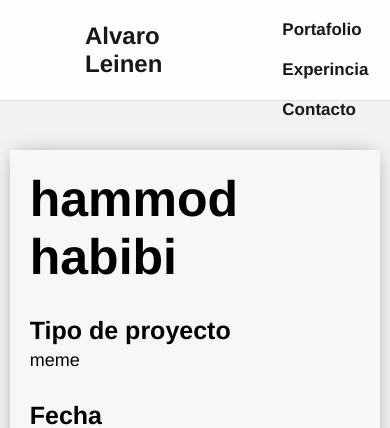
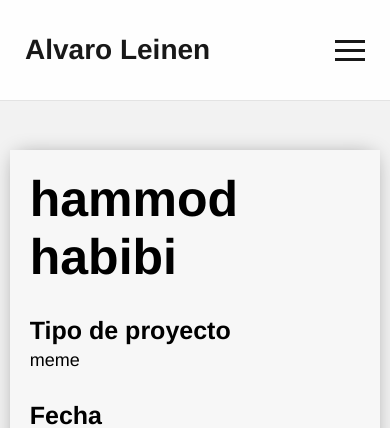
Before and after one commit to PabloJT1006/TFG-Django-Python-, a Django app: page /gallery/1 in a window 390 px wide. Shown: the top 428 px of the page. Run offline with Django 4.2, Linux system fonts and the light colour scheme; data comes from the database, SQL or seed files in the repository; some libraries are stand-ins or nearby versions.

Commit message:
header responsive listo

```diff
--- a/LeinenProject/app/static/css/styles.css
+++ b/LeinenProject/app/static/css/styles.css
@@ -1,7 +1,6 @@
 /* line 1, ../../templates/sass/generic/_header.scss */
 header {
   width: 100%;
-  margin: 0 auto;
   height: 100px;
   display: flex;
   justify-content: space-between;
@@ -15,51 +14,51 @@ header {
   border-bottom: 1px solid #e1e1e1;
   opacity: .9;
 }
-/* line 19, ../../templates/sass/generic/_header.scss */
-header .title_wrapper a {
-  text-decoration: none;
-  color: black;
+/* line 17, ../../templates/sass/generic/_header.scss */
+header .hamburguer {
+  display: none;
 }
-/* line 27, ../../templates/sass/generic/_header.scss */
-header nav {
-  height: fit-content;
-  padding-right: 65px;
-  font-size: 15px;
-}
-/* line 32, ../../templates/sass/generic/_header.scss */
+/* line 24, ../../templates/sass/generic/_header.scss */
 header nav ul {
+  display: flex;
   list-style: none;
   text-decoration: none;
 }
-/* line 36, ../../templates/sass/generic/_header.scss */
+/* line 29, ../../templates/sass/generic/_header.scss */
 header nav ul li {
   line-height: 40px;
-  float: left;
   transition: all .4s;
 }
-/* line 41, ../../templates/sass/generic/_header.scss */
-header nav ul li:hover {
-  border-bottom: 1px solid red;
-}
-/* line 45, ../../templates/sass/generic/_header.scss */
-header nav ul li:hover a {
-  box-shadow: 10px black;
-  font-size: 20px;
-}
-/* line 53, ../../templates/sass/generic/_header.scss */
+/* line 34, ../../templates/sass/generic/_header.scss */
 header nav ul li a {
-  padding: 0px 35px;
+  display: block;
+  padding: 0px 25px;
   color: black;
   font-weight: bold;
   font-size: 17px;
   transition: all .4s;
 }
-/* line 66, ../../templates/sass/generic/_header.scss */
+/* line 43, ../../templates/sass/generic/_header.scss */
+header nav ul li:hover {
+  border-bottom: 1px solid red;
+}
+/* line 47, ../../templates/sass/generic/_header.scss */
+header nav ul li:hover a {
+  box-shadow: 10px black;
+  font-size: 20px;
+}
+/* line 61, ../../templates/sass/generic/_header.scss */
 header .title_wrapper {
-  padding: 0px 85px;
-  /*logo title*/
+  margin-left: 25px;
 }
-/* line 71, ../../templates/sass/generic/_header.scss */
+/* line 63, ../../templates/sass/generic/_header.scss */
+header .title_wrapper a {
+  text-decoration: none;
+  color: black;
+  font-size: 28px;
+  font-weight: bold;
+}
+/* line 69, ../../templates/sass/generic/_header.scss */
 header .title_wrapper h1 {
   display: block;
   letter-spacing: 2px;
@@ -68,6 +67,57 @@ header .title_wrapper h1 {
   font-weight: 500;
 }
 
+@media only screen and (max-width: 900px) {
+  /* line 87, ../../templates/sass/generic/_header.scss */
+  .hamburguer {
+    display: block !important;
+    cursor: pointer;
+    margin-right: 25px;
+  }
+
+  /* line 93, ../../templates/sass/generic/_header.scss */
+  .hamburguer .line {
+    width: 30px;
+    height: 3px;
+    background-color: black;
+    margin: 6px 0;
+  }
+
+  /* line 100, ../../templates/sass/generic/_header.scss */
+  nav {
+    height: 0px;
+    position: absolute;
+    top: 80px;
+    left: 0;
+    right: 0;
+    width: 100vw;
+    background-color: white;
+    transition: all .5s;
+    overflow: hidden;
+  }
+  /* line 111, ../../templates/sass/generic/_header.scss */
+  nav ul {
+    display: block !important;
+    width: fit-content;
+    margin: 88px auto 0 auto;
+    text-align: center;
+    transition: all .5s;
+    opacity: 0;
+  }
+  /* line 120, ../../templates/sass/generic/_header.scss */
+  nav ul li a {
+    margin-bottom: 12px;
+  }
+
+  /* line 129, ../../templates/sass/generic/_header.scss */
+  nav.active {
+    height: 450px;
+  }
+  /* line 132, ../../templates/sass/generic/_header.scss */
+  nav.active ul {
+    opacity: 1;
+  }
+}
 /* line 2, ../../templates/sass/generic/_general.scss */
 * {
   margin: 0px;
@@ -129,20 +179,36 @@ footer .social a i {
   background-color: transparent !important;
   border: none;
 }
-/* line 12, ../../templates/sass/specific/_home.scss */
+/* line 10, ../../templates/sass/specific/_home.scss */
+.home header .hamburguer .line {
+  background-color: #d1d4d6;
+}
+/* line 16, ../../templates/sass/specific/_home.scss */
 .home header.solid {
-  background-color: #d1d4d6 !important;
+  background-color: white !important;
   color: black;
 }
-/* line 16, ../../templates/sass/specific/_home.scss */
+/* line 20, ../../templates/sass/specific/_home.scss */
+.home header.solid .hamburguer .line {
+  background-color: black;
+}
+/* line 24, ../../templates/sass/specific/_home.scss */
+.home header.solid nav {
+  background-color: white;
+}
+/* line 28, ../../templates/sass/specific/_home.scss */
 .home header.solid a {
   color: black;
 }
-/* line 21, ../../templates/sass/specific/_home.scss */
+/* line 33, ../../templates/sass/specific/_home.scss */
 .home header a {
   color: #d1d4d6;
 }
-/* line 27, ../../templates/sass/specific/_home.scss */
+/* line 37, ../../templates/sass/specific/_home.scss */
+.home header nav {
+  background-color: transparent;
+}
+/* line 45, ../../templates/sass/specific/_home.scss */
 .home #block .banner_home {
   width: 100%;
   height: 900px;
@@ -151,7 +217,7 @@ footer .social a i {
   justify-content: center;
   align-items: center;
 }
-/* line 35, ../../templates/sass/specific/_home.scss */
+/* line 53, ../../templates/sass/specific/_home.scss */
 .home #block .banner_home .title_wrapper {
   margin: 0 auto;
   width: 25%;
@@ -162,30 +228,30 @@ footer .social a i {
   align-items: center;
   flex-direction: column;
 }
-/* line 46, ../../templates/sass/specific/_home.scss */
+/* line 64, ../../templates/sass/specific/_home.scss */
 .home #block .banner_home .title_wrapper h1 {
   font-size: 60px;
   text-align: center;
 }
-/* line 51, ../../templates/sass/specific/_home.scss */
+/* line 69, ../../templates/sass/specific/_home.scss */
 .home #block .banner_home .title_wrapper h3 {
   font-size: 40px;
   text-align: center;
 }
-/* line 59, ../../templates/sass/specific/_home.scss */
+/* line 77, ../../templates/sass/specific/_home.scss */
 .home #block .banner_home .img_wrapper {
   width: 100%;
   height: 100%;
   position: relative;
   z-index: -4;
 }
-/* line 65, ../../templates/sass/specific/_home.scss */
+/* line 83, ../../templates/sass/specific/_home.scss */
 .home #block .banner_home .img_wrapper img {
   width: 100%;
   height: 100%;
   object-fit: cover;
 }
-/* line 76, ../../templates/sass/specific/_home.scss */
+/* line 94, ../../templates/sass/specific/_home.scss */
 .home #block .desc_wrapper {
   height: 530px;
   display: flex;
@@ -193,20 +259,20 @@ footer .social a i {
   align-items: center;
   background-color: #37322E;
 }
-/* line 83, ../../templates/sass/specific/_home.scss */
+/* line 101, ../../templates/sass/specific/_home.scss */
 .home #block .desc_wrapper .content {
   width: 50%;
   text-align: center;
   bottom: 10px;
   position: relative;
 }
-/* line 91, ../../templates/sass/specific/_home.scss */
+/* line 109, ../../templates/sass/specific/_home.scss */
 .home #block .desc_wrapper .content .icon {
   width: fit-content;
   height: fit-content;
   margin: 0 auto;
 }
-/* line 97, ../../templates/sass/specific/_home.scss */
+/* line 115, ../../templates/sass/specific/_home.scss */
 .home #block .desc_wrapper .content .desc {
   width: fit-content;
   height: fit-content;
@@ -215,11 +281,11 @@ footer .social a i {
   line-height: 30px;
   color: white;
 }
-/* line 106, ../../templates/sass/specific/_home.scss */
+/* line 124, ../../templates/sass/specific/_home.scss */
 .home #block .desc_wrapper .content .desc .subtitle {
   margin-top: 30px;
 }
-/* line 116, ../../templates/sass/specific/_home.scss */
+/* line 134, ../../templates/sass/specific/_home.scss */
 .home #block .carousel_wrapper {
   width: auto;
   height: 700px;
@@ -228,30 +294,30 @@ footer .social a i {
   align-items: center;
   flex-direction: column;
 }
-/* line 124, ../../templates/sass/specific/_home.scss */
+/* line 142, ../../templates/sass/specific/_home.scss */
 .home #block .carousel_wrapper .title_wrapper {
   position: relative;
   top: 60px;
 }
-/* line 131, ../../templates/sass/specific/_home.scss */
+/* line 149, ../../templates/sass/specific/_home.scss */
 .home #block .carousel_wrapper .owl-carousel {
   padding: 30px 50px;
   width: 90%;
 }
-/* line 136, ../../templates/sass/specific/_home.scss */
+/* line 154, ../../templates/sass/specific/_home.scss */
 .home #block .carousel_wrapper .owl-carousel .owl-stage-outer {
   height: 600px;
   display: grid;
   align-items: center;
 }
-/* line 143, ../../templates/sass/specific/_home.scss */
+/* line 161, ../../templates/sass/specific/_home.scss */
 .home #block .carousel_wrapper .owl-carousel .owl-stage {
   display: flex;
   flex-wrap: wrap;
   align-items: center;
   justify-content: center;
 }
-/* line 152, ../../templates/sass/specific/_home.scss */
+/* line 170, ../../templates/sass/specific/_home.scss */
 .home #block .carousel_wrapper .owl-carousel .owl-item .see_more {
   display: flex;
   justify-content: center;
@@ -267,55 +333,55 @@ footer .social a i {
   transition: all .5s ease-out;
   border-radius: 8px;
 }
-/* line 171, ../../templates/sass/specific/_home.scss */
+/* line 189, ../../templates/sass/specific/_home.scss */
 .home #block .carousel_wrapper .owl-carousel .owl-item.active + .owl-item.active {
   z-index: 3;
 }
-/* line 175, ../../templates/sass/specific/_home.scss */
+/* line 193, ../../templates/sass/specific/_home.scss */
 .home #block .carousel_wrapper .owl-carousel .owl-item.active + .owl-item.active .item {
   width: 140%;
   left: -22%;
 }
-/* line 180, ../../templates/sass/specific/_home.scss */
+/* line 198, ../../templates/sass/specific/_home.scss */
 .home #block .carousel_wrapper .owl-carousel .owl-item.active + .owl-item.active .item:hover .see_more {
   opacity: 1;
   visibility: visible;
 }
-/* line 189, ../../templates/sass/specific/_home.scss */
+/* line 207, ../../templates/sass/specific/_home.scss */
 .home #block .carousel_wrapper .owl-carousel .owl-item.active + .owl-item.active ~ .owl-item.active {
   z-index: 1;
 }
-/* line 194, ../../templates/sass/specific/_home.scss */
+/* line 212, ../../templates/sass/specific/_home.scss */
 .home #block .carousel_wrapper .owl-carousel .owl-item.active + .owl-item.active ~ .owl-item.active .item {
   left: auto;
   width: auto;
 }
-/* line 198, ../../templates/sass/specific/_home.scss */
+/* line 216, ../../templates/sass/specific/_home.scss */
 .home #block .carousel_wrapper .owl-carousel .owl-item.active + .owl-item.active ~ .owl-item.active .item .see_more {
   opacity: 0;
   visibility: hidden;
 }
-/* line 209, ../../templates/sass/specific/_home.scss */
+/* line 227, ../../templates/sass/specific/_home.scss */
 .home #block .carousel_wrapper .owl-carousel .owl-item.active + .owl-item.active .item img {
   width: 100%;
   height: 100%;
 }
-/* line 217, ../../templates/sass/specific/_home.scss */
+/* line 235, ../../templates/sass/specific/_home.scss */
 .home #block .carousel_wrapper .owl-carousel .item {
   height: 100%;
   position: relative;
 }
-/* line 221, ../../templates/sass/specific/_home.scss */
+/* line 239, ../../templates/sass/specific/_home.scss */
 .home #block .carousel_wrapper .owl-carousel .item .mobile_a {
   display: none;
 }
-/* line 225, ../../templates/sass/specific/_home.scss */
+/* line 243, ../../templates/sass/specific/_home.scss */
 .home #block .carousel_wrapper .owl-carousel .item img {
   box-shadow: 0 0 20px -7px #0000007a;
   border-radius: 8px;
   object-fit: cover;
 }
-/* line 238, ../../templates/sass/specific/_home.scss */
+/* line 256, ../../templates/sass/specific/_home.scss */
 .home #block .carousel_wrapper .owl-carousel .owl-nav button[type="button"], .home #block .carousel_wrapper .owl-carousel .owl-nav.disabled button[type="button"] {
   transition: all .4s;
   position: absolute;
@@ -325,41 +391,41 @@ footer .social a i {
   border-radius: 10px;
   display: block !important;
 }
-/* line 247, ../../templates/sass/specific/_home.scss */
+/* line 265, ../../templates/sass/specific/_home.scss */
 .home #block .carousel_wrapper .owl-carousel .owl-nav button[type="button"] i, .home #block .carousel_wrapper .owl-carousel .owl-nav.disabled button[type="button"] i {
   padding: 7px;
 }
-/* line 251, ../../templates/sass/specific/_home.scss */
+/* line 269, ../../templates/sass/specific/_home.scss */
 .home #block .carousel_wrapper .owl-carousel .owl-nav button[type="button"].owl-prev, .home #block .carousel_wrapper .owl-carousel .owl-nav.disabled button[type="button"].owl-prev {
   left: 10px;
 }
-/* line 254, ../../templates/sass/specific/_home.scss */
+/* line 272, ../../templates/sass/specific/_home.scss */
 .home #block .carousel_wrapper .owl-carousel .owl-nav button[type="button"].owl-next, .home #block .carousel_wrapper .owl-carousel .owl-nav.disabled button[type="button"].owl-next {
   right: 10px;
 }
-/* line 259, ../../templates/sass/specific/_home.scss */
+/* line 277, ../../templates/sass/specific/_home.scss */
 .home #block .carousel_wrapper .owl-carousel .owl-nav button[type="button"] i:before, .home #block .carousel_wrapper .owl-carousel .owl-nav.disabled button[type="button"] i:before {
   color: white;
 }
-/* line 263, ../../templates/sass/specific/_home.scss */
+/* line 281, ../../templates/sass/specific/_home.scss */
 .home #block .carousel_wrapper .owl-carousel .owl-nav button[type="button"]:hover, .home #block .carousel_wrapper .owl-carousel .owl-nav.disabled button[type="button"]:hover {
   background-color: #37322e;
 }
 @media only screen and (min-width: 320px) and (max-width: 600px) {
-  /* line 281, ../../templates/sass/specific/_home.scss */
+  /* line 299, ../../templates/sass/specific/_home.scss */
   .home .banner_home .title_wrapper {
     width: 83% !important;
     top: 285px;
   }
-  /* line 289, ../../templates/sass/specific/_home.scss */
+  /* line 307, ../../templates/sass/specific/_home.scss */
   .home .desc_wrapper .content {
     bottom: -5px;
   }
-  /* line 298, ../../templates/sass/specific/_home.scss */
+  /* line 316, ../../templates/sass/specific/_home.scss */
   .home .carousel_wrapper .title_wrapper {
     top: 123px !important;
   }
-  /* line 307, ../../templates/sass/specific/_home.scss */
+  /* line 325, ../../templates/sass/specific/_home.scss */
   .home .carousel_wrapper .owl-carousel .owl-item.active .item .mobile_a {
     display: block !important;
     position: relative;
@@ -367,35 +433,35 @@ footer .social a i {
     margin: 0 auto;
     top: 35px;
   }
-  /* line 314, ../../templates/sass/specific/_home.scss */
+  /* line 332, ../../templates/sass/specific/_home.scss */
   .home .carousel_wrapper .owl-carousel .owl-item.active .item .mobile_a h3 {
     text-decoration: none;
     font-size: 25px;
     color: #1b1e1f;
   }
-  /* line 325, ../../templates/sass/specific/_home.scss */
+  /* line 343, ../../templates/sass/specific/_home.scss */
   .home .carousel_wrapper .owl-carousel .owl-item.active ~ .owl-item.active .mobile_a {
     display: none !important;
   }
-  /* line 340, ../../templates/sass/specific/_home.scss */
+  /* line 358, ../../templates/sass/specific/_home.scss */
   .home .carousel_wrapper .item .see_more {
     display: none !important;
   }
-  /* line 345, ../../templates/sass/specific/_home.scss */
+  /* line 363, ../../templates/sass/specific/_home.scss */
   .home .carousel_wrapper .owl-prev {
     left: 26px !important;
   }
-  /* line 349, ../../templates/sass/specific/_home.scss */
+  /* line 367, ../../templates/sass/specific/_home.scss */
   .home .carousel_wrapper .owl-next {
     right: 27px !important;
   }
 }
 @media only screen and (min-width: 768px) and (max-width: 1240px) {
-  /* line 361, ../../templates/sass/specific/_home.scss */
+  /* line 379, ../../templates/sass/specific/_home.scss */
   .home .carousel_wrapper .owl-carousel .see_more {
     display: none !important;
   }
-  /* line 367, ../../templates/sass/specific/_home.scss */
+  /* line 385, ../../templates/sass/specific/_home.scss */
   .home .carousel_wrapper .owl-carousel .owl-item.active + .owl-item.active .item .mobile_a {
     display: block !important;
     position: relative;
@@ -403,13 +469,13 @@ footer .social a i {
     margin: 0 auto;
     top: 35px;
   }
-  /* line 374, ../../templates/sass/specific/_home.scss */
+  /* line 392, ../../templates/sass/specific/_home.scss */
   .home .carousel_wrapper .owl-carousel .owl-item.active + .owl-item.active .item .mobile_a h3 {
     text-decoration: none;
     font-size: 25px;
     color: #1b1e1f;
   }
-  /* line 385, ../../templates/sass/specific/_home.scss */
+  /* line 403, ../../templates/sass/specific/_home.scss */
   .home .carousel_wrapper .owl-carousel .owl-item.active + .owl-item.active ~ .owl-item.active .mobile_a {
     display: none !important;
   }
--- a/LeinenProject/app/static/js/script.js
+++ b/LeinenProject/app/static/js/script.js
@@ -65,13 +65,22 @@ $('.owl-carousel').owlCarousel({
 
 
 
-if (/Android|webOS|iPhone|iPad|iPod|BlackBerry|IEMobile|Opera Mini/i.test(navigator.userAgent)) {
-    // que se le añada al body de la home la clase mobile, que lo unico que hara será añadirle el boton de ver mas
-    console.log("klk desde mobiel");
-    if (document.body.className == 'home'){
-        document.body.classList.add("mobile");
-    }
+// if (/Android|webOS|iPhone|iPad|iPod|BlackBerry|IEMobile|Opera Mini/i.test(navigator.userAgent)) {
+//     // que se le añada al body de la home la clase mobile, que lo unico que hara será añadirle el boton de ver mas
+//     console.log("klk desde mobiel");
+//     if (document.body.className == 'home'){
+//         document.body.classList.add("mobile");
+//     }
 
-  } else {
-    // code for desktop devices
-  }
+//   } else {
+//     // code for desktop devices
+//   }
+
+
+//Configuracion header responsive
+hamburger = document.querySelector(".hamburguer");
+hamburger.onclick = function(){
+    navBar = document.querySelector("nav");
+    navBar.classList.toggle("active");
+    header.classList.add('solid');
+}
--- a/LeinenProject/app/templates/layout.html
+++ b/LeinenProject/app/templates/layout.html
@@ -16,6 +16,12 @@
     <header>
         <div class="title_wrapper">
             <h2><a href="{% url 'home' %}">Alvaro Leinen</a></h2>
+        </div>
+
+        <div class="hamburguer">
+            <div class="line"></div>
+            <div class="line"></div>
+            <div class="line"></div>
         </div>
 
         <nav>
--- a/LeinenProject/app/templates/sass/generic/_header.scss
+++ b/LeinenProject/app/templates/sass/generic/_header.scss
@@ -1,6 +1,5 @@
 header{
     width: 100%;
-    margin: 0 auto;
     height: 100px;
     display: flex;
     justify-content: space-between;
@@ -13,30 +12,33 @@ header{
     background-color: white;
     border-bottom: 1px solid #e1e1e1;
     opacity: .9;
-    // font-weight: 300;
 
-    .title_wrapper{
-        a{
-            text-decoration: none;
-            color: black;
-        }
+
+    .hamburguer{
+        display: none;
     }
 
+    nav{
 
 
-    nav{
-        height:fit-content;
-        padding-right: 65px;
-        font-size: 15px;
-
         ul{
+            display: flex;
             list-style: none;
             text-decoration: none;
 
             li{
                 line-height: 40px;
-                float: left;
+
                 transition: all .4s;
+
+                a{
+                    display: block;
+                    padding: 0px 25px;
+                    color: black;
+                    font-weight: bold;
+                    font-size: 17px;
+                    transition: all .4s;
+                }
 
                 &:hover{
                     border-bottom:1px solid red;
@@ -50,13 +52,6 @@ header{
 
                 }
 
-                a{
-                    padding: 0px 35px;
-                    color: black;
-                    font-weight: bold;
-                    font-size: 17px;
-                    transition: all .4s;
-                }
 
             }
         }
@@ -64,10 +59,13 @@ header{
 
 
     .title_wrapper{
-        // width: 60%;
-        // height:130px ;
-        padding: 0px 85px;
-        /*logo title*/
+        margin-left: 25px;
+        a{
+            text-decoration: none;
+            color: black;
+            font-size: 28px;
+            font-weight: bold;
+        }
         h1{
             display: block;
             letter-spacing: 2px;
@@ -82,3 +80,60 @@ header{
 
 
 }
+
+
+
+@media only screen and (max-width: 900px){
+   .hamburguer{
+    display: block !important;
+    cursor: pointer;
+    margin-right: 25px;
+   }
+
+   .hamburguer .line{
+        width: 30px;
+        height: 3px;
+        background-color: black;
+        margin: 6px 0;
+   }
+
+   nav{
+        height: 0px;
+        position: absolute;
+        top: 80px;
+        left: 0;
+        right: 0;
+        width: 100vw;
+        background-color: white;
+        transition: all .5s;
+        overflow: hidden;
+
+        ul{
+            display: block !important;
+            width: fit-content;
+            margin: 88px auto 0 auto;
+            text-align: center;
+            transition: all .5s;
+            opacity: 0;
+
+            li{
+                a{
+                    margin-bottom: 12px;
+                }
+            }
+        }
+   }
+
+
+
+    nav.active{
+        height: 450px;
+
+        ul{
+            opacity: 1;
+        }
+
+   }
+
+
+}
--- a/LeinenProject/app/templates/sass/specific/_home.scss
+++ b/LeinenProject/app/templates/sass/specific/_home.scss
@@ -7,11 +7,23 @@
 
         border: none;
 
+        .hamburguer .line{
+            background-color: #d1d4d6;
+        }
+
 
 
         &.solid{
-            background-color:#d1d4d6 !important ;
+            background-color:white !important ;
             color: black;
+
+            .hamburguer .line{
+                background-color: black;
+            }
+
+            nav{
+                background-color: white;
+            }
 
             a{
                 color:black;
@@ -21,6 +33,12 @@
     a{
         color: #d1d4d6;
     }
+
+    nav{
+        background-color: transparent ;
+
+    }
+
 }
 
 #block{
```
